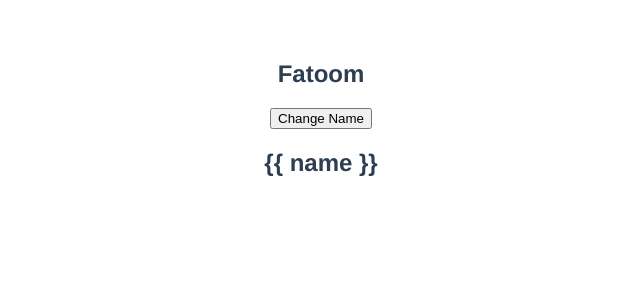
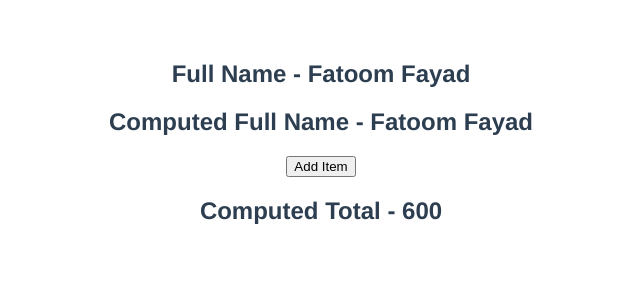
Before and after one commit to FatoomMFayad/vuejs3-app, a Vue app in the folder hello-world/: page / in a window 1280 px wide. Shown: the top 300 px of the page, without its empty margins (319-959 px from the left). Built offline with nearby package versions, Linux system fonts and the light colour scheme.

Commit message:
Computed Properities

```diff
--- a/hello-world/src/App.vue
+++ b/hello-world/src/App.vue
@@ -1,7 +1,8 @@
 <template>
-  <h2 v-once>{{ name }}</h2>
-  <button @click="name = 'Hanan'">Change Name</button>
-  <h2 v-pre>{{ name }}</h2>
+  <h2>Full Name - {{firstName}} {{lastName}}</h2>
+  <h2>Computed Full Name - {{ fullName}}</h2>
+  <button @click="items.push({id: 4, title: 'Keyboard', price: 50})">Add Item</button>
+  <h2>Computed Total - {{ total }}</h2>
 </template>
 
 <script>
@@ -10,12 +11,38 @@
   name: 'App',
   data(){
     return {
-     name: 'Fatoom',
+      firstName: 'Fatoom',
+      lastName: 'Fayad',
+      items:[
+        {
+          id: 1,
+          title: 'TV',
+          price: 100,
+        },
+        {
+          id: 2,
+          title: 'Phone',
+          price: 200,
+        },
+        {
+          id: 3,
+          title: 'Laptop',
+          price: 300,
+        },
+      ],
     };
   },
+  methods: {
 
-
-
+  },
+  computed: {
+    fullName() {
+      return `${this.firstName} ${this.lastName}`
+    },
+    total() {
+      return `${this.items.reduce((total, curr) => (total = total + curr.price), 0)}`
+    }
+  }
 };
 </script>
 
```
